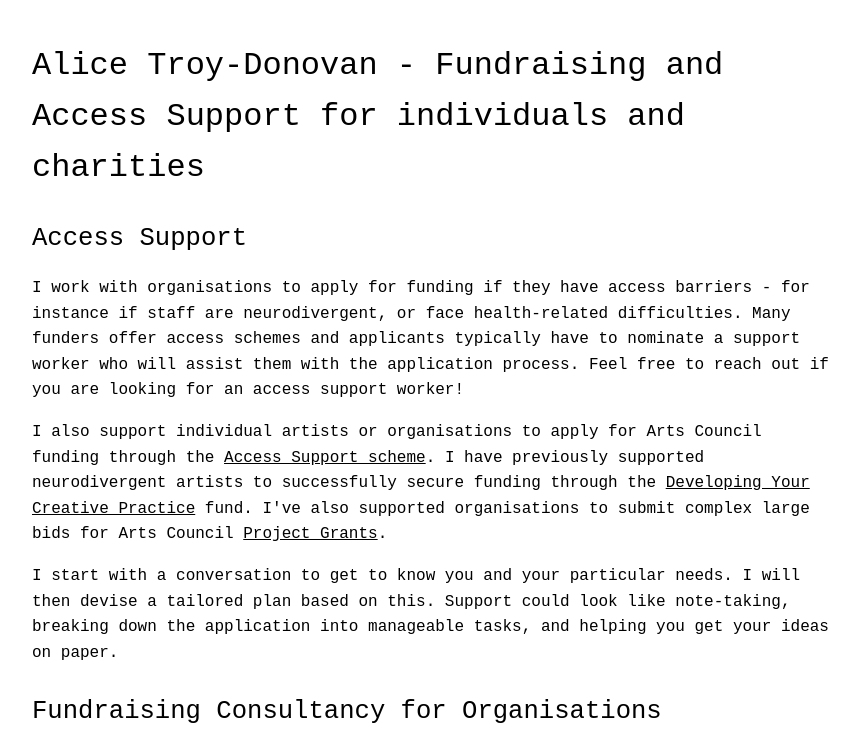
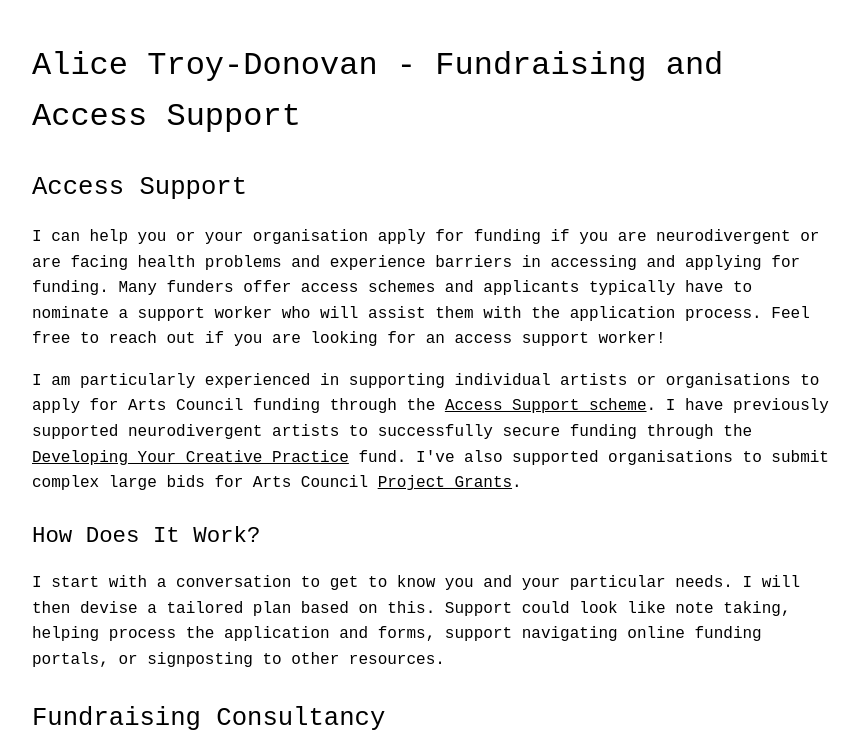
Before and after one commit to alicetd95/CV, a plain HTML site: page index.html in a window 1280 px wide. Shown: the top 746 px of the page, without its empty margins (208-1067 px from the left). Drawn offline with Linux system fonts and the light colour scheme.

Commit message:
Update index.html

```diff
--- a/index.html
+++ b/index.html
@@ -8,17 +8,19 @@
 </head>
 <body>
   <div class="container">
-    <h1>Alice Troy-Donovan - Fundraising and Access Support for individuals and charities</h1>
+    <h1>Alice Troy-Donovan - Fundraising and Access Support</h1>
 
     <h3>Access Support</h3>
 
-      <p>I work with organisations to apply for funding if they have access barriers - for instance if staff are neurodivergent, or face health-related difficulties. Many funders offer access schemes and applicants typically have to nominate a support worker who will assist them with the application process. Feel free to reach out if you are looking for an access support worker!</p>
+      <p>I can help you or your organisation apply for funding if you are neurodivergent or are facing health problems and experience barriers in accessing and applying for funding. Many funders offer access schemes and applicants typically have to nominate a support worker who will assist them with the application process. Feel free to reach out if you are looking for an access support worker!</p>
 
-      <p>I also support individual artists or organisations to apply for Arts Council funding through the <a href="https://www.artscouncil.org.uk/access-support">Access Support scheme</a>. I have previously supported neurodivergent artists to successfully secure funding through the <a href="https://www.artscouncil.org.uk/dycp">Developing Your Creative Practice</a> fund. I've also supported organisations to submit complex large bids for Arts Council <a href="https://www.artscouncil.org.uk/ProjectGrants">Project Grants</a>.</p>
+      <p>I am particularly experienced in supporting individual artists or organisations to apply for Arts Council funding through the <a href="https://www.artscouncil.org.uk/access-support">Access Support scheme</a>. I have previously supported neurodivergent artists to successfully secure funding through the <a href="https://www.artscouncil.org.uk/dycp">Developing Your Creative Practice</a> fund. I've also supported organisations to submit complex large bids for Arts Council <a href="https://www.artscouncil.org.uk/ProjectGrants">Project Grants</a>.</p>
 
-      <p>I start with a conversation to get to know you and your particular needs. I will then devise a tailored plan based on this. Support could look like note-taking, breaking down the application into manageable tasks, and helping you get your ideas on paper.</p>
+    <h4>How Does It Work?</h4>
 
-    <h3>Fundraising Consultancy for Organisations</h3>
+      <p>I start with a conversation to get to know you and your particular needs. I will then devise a tailored plan based on this. Support could look like note taking, helping process the application and forms, support navigating online funding portals, or signposting to other resources.</p>
+
+    <h3>Fundraising Consultancy</h3>
 
       <p>I offer a range of fundraising-related support to charitable organisations in the UK. Most of my experience is with grassroots and medium-sized charities and Community Interest Companies with a strong social justice approach. I can work with you to find and apply for funding, develop a case for support, research new income streams, compile budgets for funders and more. I have a keen eye for detail, authenticity and argumentation and like to work flexibly with organisations to build sustainable funding sources.<p>
 
```
